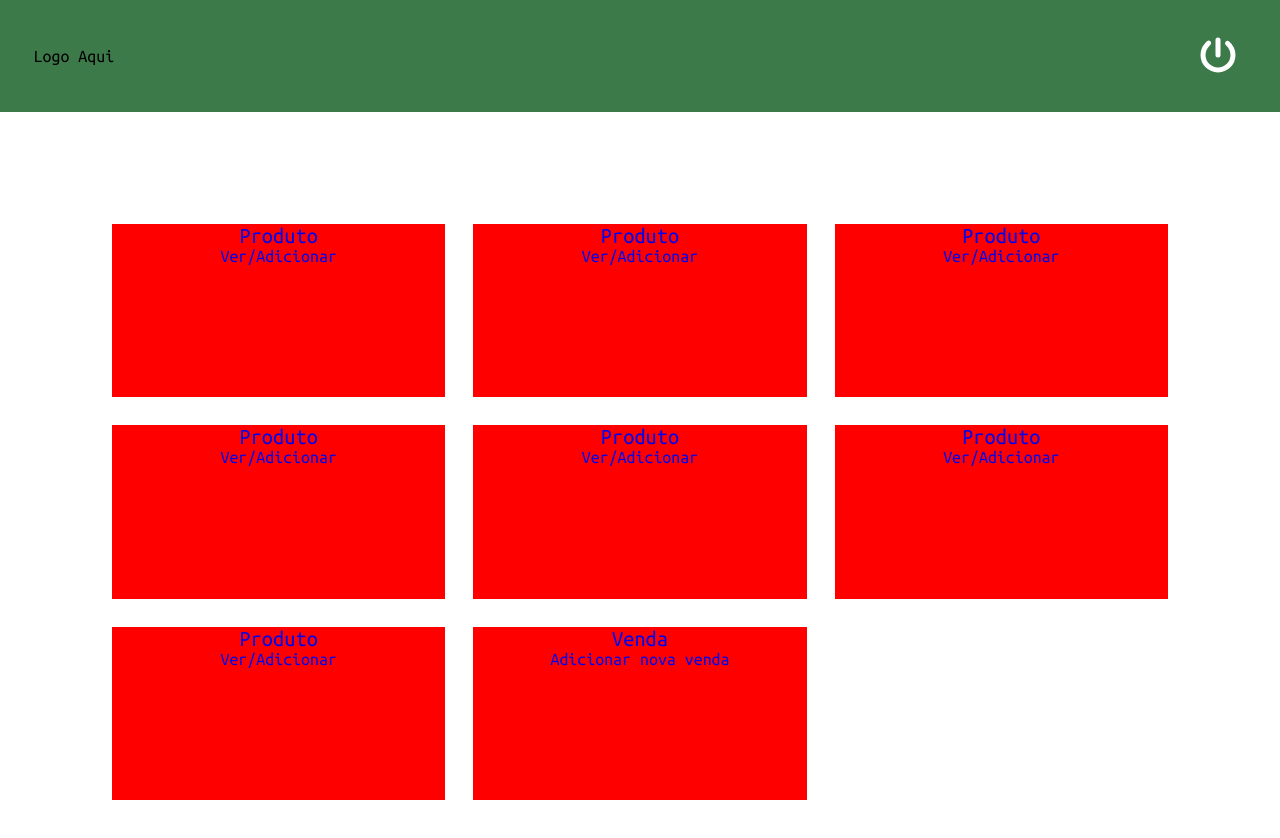
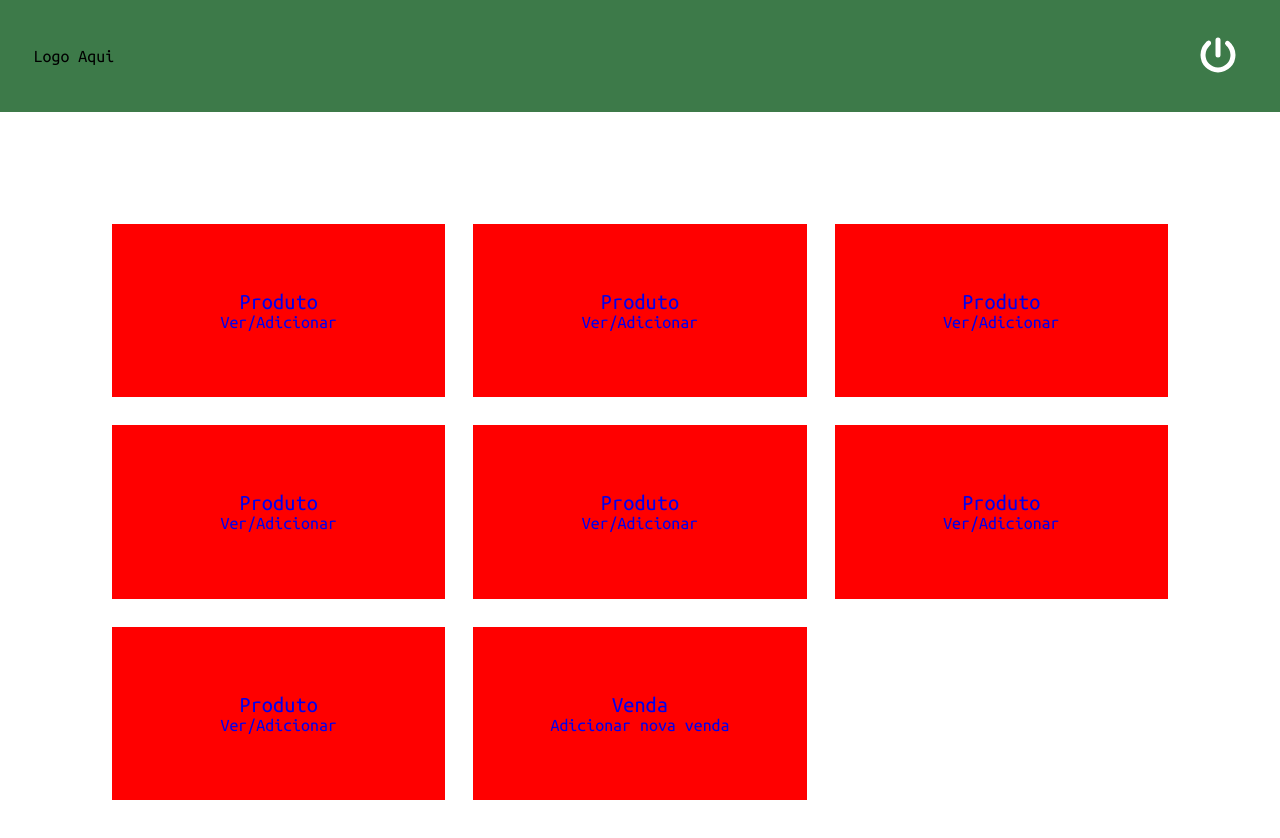
Before and after one commit to macedo-developer/products-frontend, a React (Create React App) app: page /home in a window 1280 px wide. Shown: the top 838 px of the page. Built offline with nearby package versions, Linux system fonts and the light colour scheme.

Commit message:
Altered styles

```diff
--- a/src/components/Option/styles.ts
+++ b/src/components/Option/styles.ts
@@ -5,16 +5,12 @@ export const Container = styled.div`
   height: 100%;
   background: red;
   cursor: pointer;
-  display:flex:
+  display: flex;
   flex-direction: column;
-  justify-content:center;
-  align-items:center;
+  justify-content: center;
+  align-items: center;
   margin: auto;
   transition: width 0.6s ease-out;
-
-  &:hover {
-    width: 110%;
-  }
 
   > a {
     width: 100%;
```
